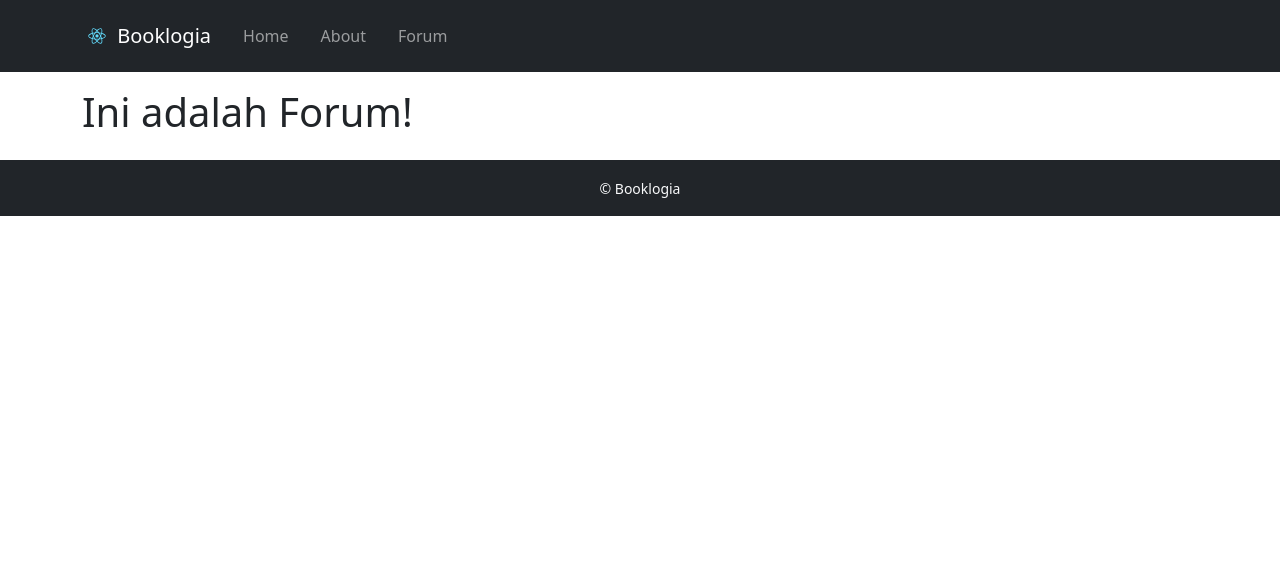
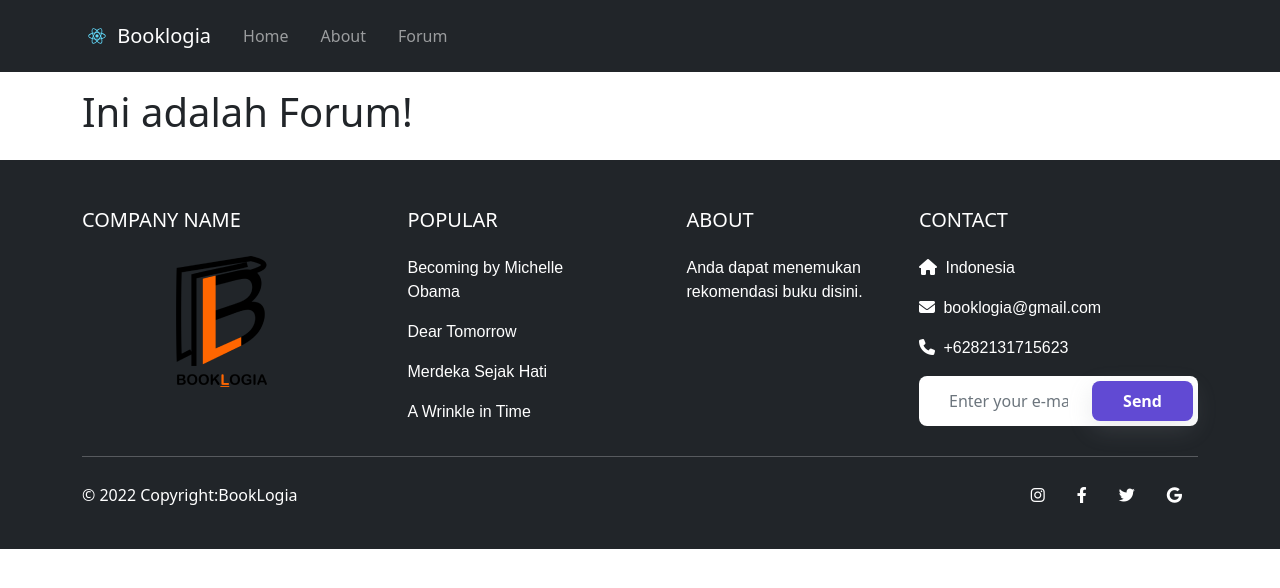
Before and after one commit to fikriwado/booklogia, a React (Create React App) app: page /forum in a window 1280 px wide. Shown: the top 588 px of the page. Built offline with nearby package versions, Linux system fonts and the light colour scheme.

Commit message:
add footer

```diff
--- a/public/index.html
+++ b/public/index.html
@@ -24,6 +24,13 @@
       work correctly both with client-side routing and a non-root public URL.
       Learn how to configure a non-root public URL by running `npm run build`.
     -->
+    <link
+      rel="stylesheet"
+      href="https://cdnjs.cloudflare.com/ajax/libs/font-awesome/6.1.1/css/all.min.css"
+      integrity="sha512-KfkfwYDsLkIlwQp6LFnl8zNdLGxu9YAA1QvwINks4PhcElQSvqcyVLLD9aMhXd13uQjoXtEKNosOWaZqXgel0g=="
+      crossorigin="anonymous"
+      referrerpolicy="no-referrer"
+    />
     <title>React App</title>
   </head>
   <body>
--- a/src/App.css
+++ b/src/App.css
@@ -1,7 +1,12 @@
+* {
+  padding: 0;
+  margin: 0;
+}
+/*
 .App {
   text-align: center;
-}
-
+} */
+/*
 .App-logo {
   height: 40vmin;
   pointer-events: none;
@@ -35,4 +40,53 @@
   to {
     transform: rotate(360deg);
   }
+} */
+
+/*---- Footer ---- */
+
+.sub-footer {
+  font-family: "Poppins", sans-serif;
+  color: #fff;
+  font-size: 16px;
 }
+
+.subscribe {
+  position: relative;
+}
+
+.btn-submits {
+  background: #614ad3 !important;
+  height: 40px;
+  border-radius: 8px;
+  padding-left: 30px;
+  padding-right: 30px;
+  color: #fff;
+  font-weight: bold;
+  position: absolute;
+  top: 5px;
+  right: 5px;
+  box-shadow: rgba(149, 157, 165, 0.2) 0px 8px 24px !important;
+}
+
+.form-control {
+  background-color: lighten(#ccc, 10%);
+  box-shadow: none;
+  border-radius: 8px;
+  height: 50px;
+  padding-left: 30px;
+  padding-right: 130px;
+  border: none;
+  color: #343a40;
+}
+
+@media only screen and (max-width: 768px) {
+  .sub-footer {
+    font-family: "Poppins", sans-serif;
+    color: #fff;
+    font-size: 100%;
+  }
+
+  .icon-media-footer {
+    font-size: 100%;
+  }
+}
--- a/src/components/Footer/index.js
+++ b/src/components/Footer/index.js
@@ -1,15 +1,162 @@
 import React from "react";
 import { Container } from "react-bootstrap";
+import logo from "../Assets/Images/BookLogia.png";
 
-function Navbar() {
+function Footer() {
   return (
     <footer className="bg-dark text-light text-center py-3">
       <Container>
-        {/* this is footer */}
-        <small>&copy; Booklogia</small>
+        <div className="footer w-100 bg-dark  mt-3 mb-3">
+          <div className="w-100 pb-0">
+            <div className="row g-0">
+              <div className="col-md-3 col-lg-3 col-xl-3 mt-3 ">
+                <h6 className="text-uppercase mb-4 font-weight-bold text-white text-decoration-none">
+                  <h5 className="text-white text-start">Company name</h5>
+                </h6>
+                <img className=" mb-4  text-center" src={logo} alt=" " />
+              </div>
+
+              <hr className="w-100 bg-secondary  d-md-none" />
+
+              <div className="col-md-2 col-lg-2 col-xl-2 mx-auto mt-3">
+                <h6 className="text-uppercase mb-4 font-weight-bold text-white">
+                  <h5 className="text-white text-start">Popular</h5>
+                </h6>
+                <p>
+                  <div className="text-white text-decoration-none sub-footer">
+                    <p className="sub-footer text-start">
+                      Becoming by Michelle Obama
+                    </p>
+                  </div>
+                </p>
+                <p>
+                  <div className="text-white text-decoration-none">
+                    <p className="sub-footer text-start">Dear Tomorrow</p>
+                  </div>
+                </p>
+                <p>
+                  <div className="text-white text-decoration-none">
+                    <p className="sub-footer text-start">Merdeka Sejak Hati</p>
+                  </div>
+                </p>
+                <p>
+                  <div className="text-white text-decoration-none">
+                    <p className="sub-footer text-start">A Wrinkle in Time</p>
+                  </div>
+                </p>
+              </div>
+
+              <hr className="w-100 bg-secondary   d-md-none" />
+
+              <div className="col-md-3 col-lg-2 col-xl-2 mx-auto mt-3">
+                <h6 className="text-uppercase mb-4 font-weight-bold text-white">
+                  <h5 className="text-white text-start">About</h5>
+                </h6>
+                <p>
+                  <div className="text-white text-decoration-none">
+                    <p className="sub-footer text-start">
+                      Anda dapat menemukan rekomendasi buku disini.
+                    </p>
+                  </div>
+                </p>
+              </div>
+
+              <hr className="w-100 bg-secondary   d-md-none" />
+
+              <div className="col-md-4 col-lg-3 col-xl-3  mt-3">
+                <h6 className="text-uppercase mb-4 font-weight-bold text-white">
+                  <h5 className="text-white text-start">Contact</h5>
+                </h6>
+                <p className="text-white">
+                  <div className="sub-footer text-start">
+                    <i className="fas fa-home mr-3 text-white"></i>{" "}
+                    <span className=" m-lg-1"> Indonesia </span>
+                  </div>
+                </p>
+                <p className="text-white">
+                  <p className="sub-footer text-start">
+                    <i className="fas fa-envelope mr-3 text-white"></i>{" "}
+                    <span className=" m-lg-1"> booklogia@gmail.com </span>
+                  </p>
+                </p>
+                <p className="text-white">
+                  <p className="sub-footer text-start">
+                    <i className="fas fa-phone mr-3 text-white"></i>{" "}
+                    <span className=" m-lg-1"> +6282131715623 </span>
+                  </p>
+                </p>
+                <div class=" mb-4 mb-md-0 ">
+                  <form action="#" class="subscribe">
+                    <input
+                      type="text"
+                      class="form-control"
+                      placeholder="Enter your e-mail"
+                    />
+                    <input
+                      type="submit"
+                      class="btn btn-submits text-white"
+                      value="Send"
+                    />
+                  </form>
+                </div>
+              </div>
+            </div>
+
+            <hr className="my-3 bg-secondary " />
+
+            <section className=" pt-0">
+              <div className="row d-flex align-items-center">
+                <div className="col-md-7 col-lg-8 text-center text-md-start">
+                  <div className=" text-white">
+                    © 2022 Copyright:
+                    <a
+                      className="text-white text-decoration-none"
+                      href="https://google.com/"
+                    >
+                      BookLogia
+                    </a>
+                  </div>
+                </div>
+
+                <div className="col-md-5 col-lg-4 ml-lg-0 text-center text-md-end ">
+                  <a
+                    className="btn btn-floating m-1 border-0 text-white"
+                    role="button"
+                    href="https://www.instagram.com/"
+                  >
+                    <i className="fab fa-instagram  icon-media-footer"></i>
+                  </a>
+                  <a
+                    className="btn btn-floating m-1 border-0 text-white"
+                    role="button"
+                    href="https://www.facebook.com/"
+                  >
+                    <i className="fab fa-facebook-f icon-media-footer"></i>
+                  </a>
+
+                  <a
+                    className="btn btn-floating m-1 border-0 text-white"
+                    role="button"
+                    href="https://twitter.com/"
+                  >
+                    <i className="fab fa-twitter icon-media-footer"></i>
+                  </a>
+
+                  <a
+                    className="btn btn-floating m-1 border-0 text-white"
+                    role="button"
+                    href="https://google.com/"
+                  >
+                    <i className="fab fa-google icon-media-footer"></i>
+                  </a>
+                </div>
+              </div>
+            </section>
+          </div>
+        </div>
       </Container>
     </footer>
   );
 }
 
-export default Navbar;
+export default Footer;
```
Also changed, not shown: src/App.js (+8 -7 lines), src/components/Navbar/index.js (+5 -5 lines), src/components/Assets/Images/BookLogia.png (added).
